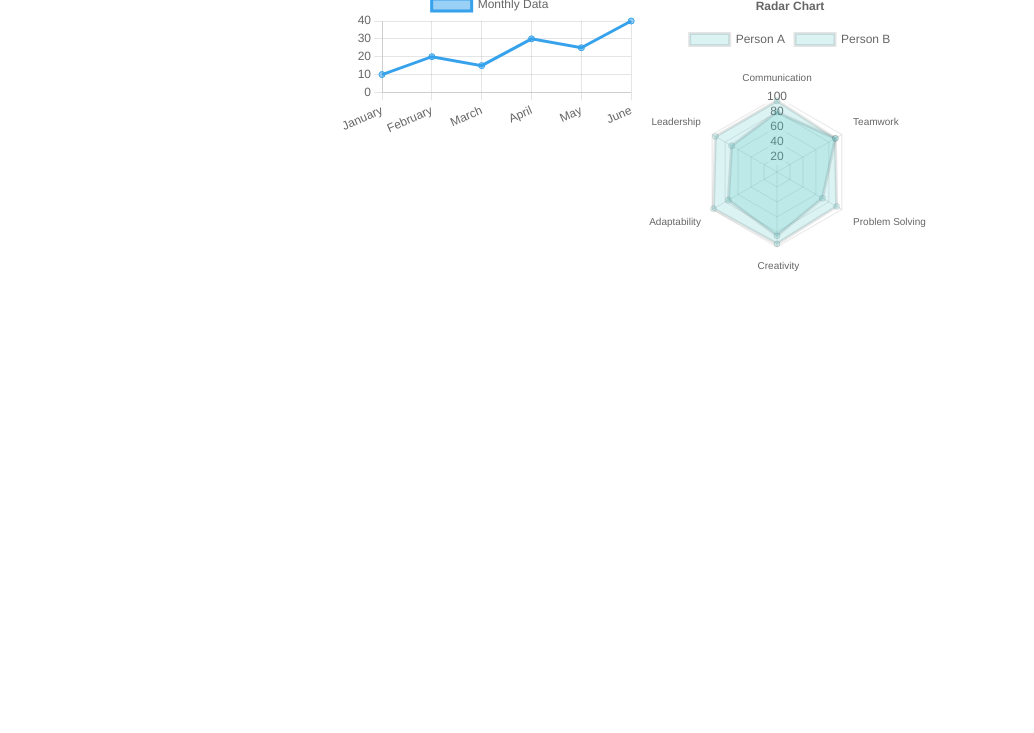
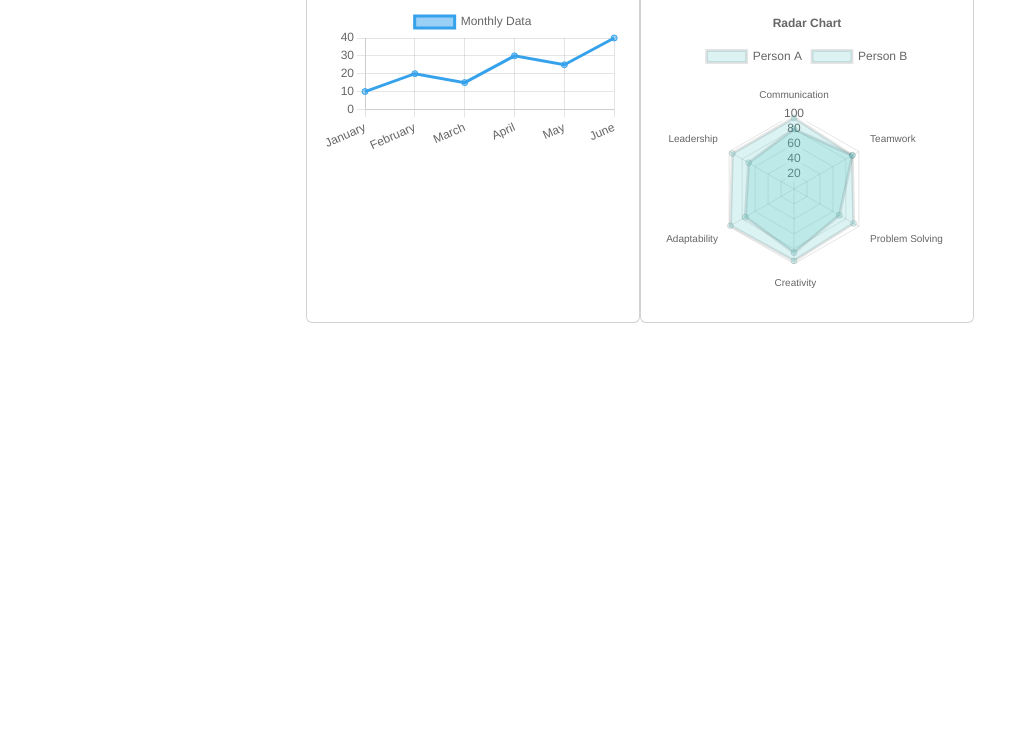
Before and after one commit to ElizhaSegura/IT21-A, a plain HTML site: page dashboard.html in a window 1280 px wide. Shown: the part 67-800 px from the top of the page, without its empty margins (0-1034 px from the left). Drawn offline with nearby package versions, Linux system fonts and the light colour scheme.

Commit message:
Added containers then deleted it

```diff
--- a/dashboard.html
+++ b/dashboard.html
@@ -27,11 +27,15 @@
 <body>
     <h1>Dashboard</h1>
     <div class="container">
-        <div>
-            <canvas id="linechart"></canvas>
+        <div class="card">
+            <div class="card-body">
+                 <canvas id="linechart"></canvas>
+            </div>
         </div>
-        <div>
-            <canvas id="radarChart"></canvas>
+        <div class="card">
+            <div class="card-body">
+                <canvas id="radarChart"></canvas>
+            </div>
         </div>
 
 </body>
```
